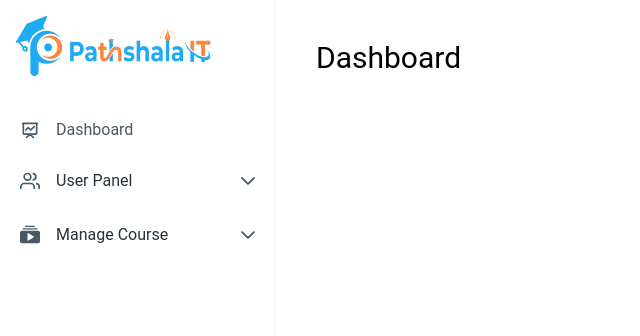
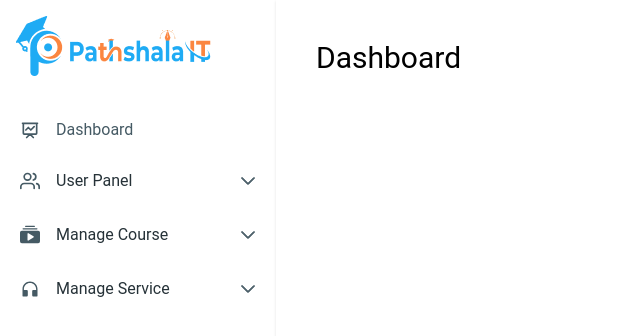
Before and after one commit to NashedShahRoni22/Pathshala-IT-Admin, a React (Vite) app: page /root in a window 1280 px wide. Shown: the top 336 px of the page, without its empty margins (0-640 px from the left). Built offline with nearby package versions, Linux system fonts and the light colour scheme; some icons are missing.

Commit message:
sidebar twicked

```diff
--- a/src/auth/Login.jsx
+++ b/src/auth/Login.jsx
@@ -64,7 +64,7 @@ export default function Login() {
           name="password"
         />
         <Button color="blue" type="submit">
-          {loading ? "Loading ..." : "Login"}
+          {loading ? "Loading" : "Login"}
         </Button>
       </form>
     </section>
--- a/src/components/Sidebar.jsx
+++ b/src/components/Sidebar.jsx
@@ -17,7 +17,7 @@ import {
 import { HiOutlinePresentationChartLine } from "react-icons/hi";
 import { FiUsers } from "react-icons/fi";
 import { BsChevronDown, BsFillCollectionPlayFill } from "react-icons/bs";
-import { AiOutlinePlus } from "react-icons/ai";
+import { AiFillCustomerService, AiOutlinePlus } from "react-icons/ai";
 import { GiConvergenceTarget } from "react-icons/gi";
 import { PiStudent, PiChalkboardTeacherDuotone } from "react-icons/pi";
 
@@ -146,6 +146,67 @@ export default function Sidebar() {
             </List>
           </AccordionBody>
         </Accordion>
+        <Accordion
+          open={open === 3}
+          icon={
+            <BsChevronDown
+              strokeWidth={1}
+              className={`mx-auto h-4 w-4 transition-transform ${
+                open === 2 ? "rotate-180" : ""
+              }`}
+            />
+          }
+        >
+          <ListItem className="p-0" selected={open === 3}>
+            <AccordionHeader
+              onClick={() => handleOpen(3)}
+              className="border-b-0 p-3"
+            >
+              <ListItemPrefix>
+                <AiFillCustomerService className="h-5 w-5" />
+              </ListItemPrefix>
+              <Typography color="blue-gray" className="mr-auto font-normal">
+                Manage Service
+              </Typography>
+            </AccordionHeader>
+          </ListItem>
+          <AccordionBody className="py-1">
+            <List className="p-0 ml-5">
+              <Link to="/root/categorey">
+                <ListItem>
+                  <ListItemPrefix>
+                    <AiOutlinePlus className="h-5 w-5" />
+                  </ListItemPrefix>
+                  Add Categorey
+                </ListItem>
+              </Link>
+              <Link to="/root/tools">
+                <ListItem>
+                  <ListItemPrefix>
+                    <AiOutlinePlus className="h-5 w-5" />
+                  </ListItemPrefix>
+                  Add Tools
+                </ListItem>
+              </Link>
+              <Link to="/root/add_course">
+                <ListItem>
+                  <ListItemPrefix>
+                    <AiOutlinePlus className="h-5 w-5" />
+                  </ListItemPrefix>
+                  Add Service
+                </ListItem>
+              </Link>
+              <Link to="/root/all_course">
+                <ListItem>
+                  <ListItemPrefix>
+                    <GiConvergenceTarget className="h-5 w-5" />
+                  </ListItemPrefix>
+                  Get Course
+                </ListItem>
+              </Link>
+            </List>
+          </AccordionBody>
+        </Accordion>
       </List>
     </div>
   );
```
